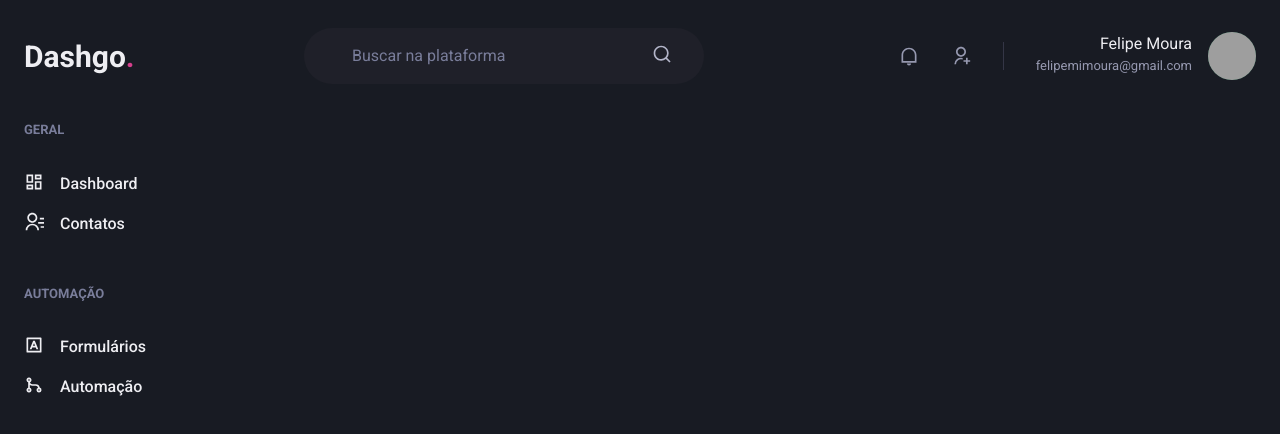
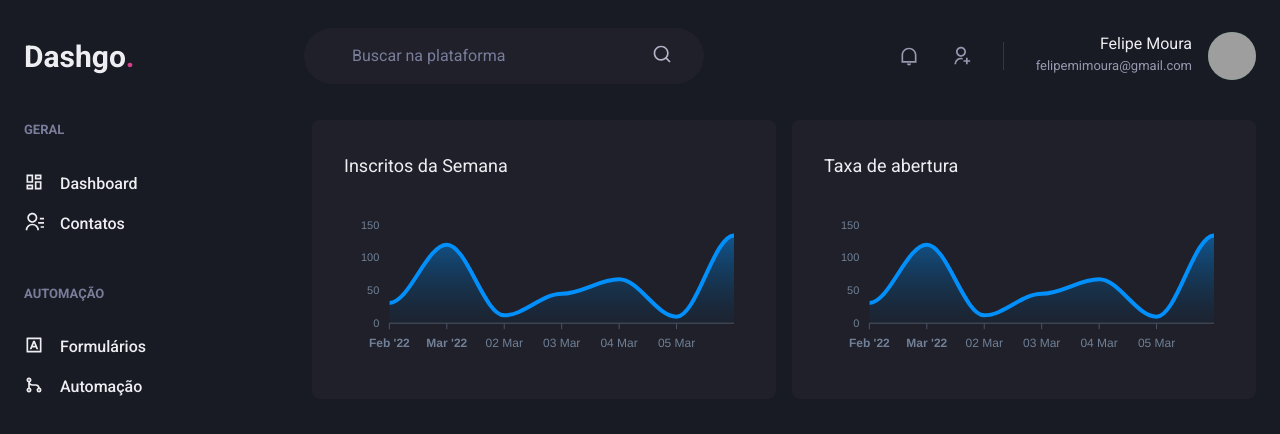
Before and after one commit to felipemimoura/dashgo, a Next.js app: page /dashboard in a window 1280 px wide. Shown: the top 434 px of the page. Built offline with nearby package versions, Linux system fonts and the light colour scheme; grey boxes are pictures that could not be loaded.

Commit message:
feat: desenvolve página de dashboard

```diff
--- a/package.json
+++ b/package.json
@@ -12,9 +12,11 @@
     "@chakra-ui/react": "^1.8.6",
     "@emotion/react": "^11",
     "@emotion/styled": "^11",
+    "apexcharts": "^3.33.2",
     "framer-motion": "^6",
     "next": "12.1.0",
     "react": "17.0.2",
+    "react-apexcharts": "^1.3.9",
     "react-dom": "17.0.2",
     "react-icons": "^4.3.1"
   },
--- a/src/pages/dashboard.tsx
+++ b/src/pages/dashboard.tsx
@@ -1,6 +1,62 @@
-import { Flex } from "@chakra-ui/react";
+import { Box, Flex, SimpleGrid, Text, theme } from "@chakra-ui/react";
+import { ApexOptions } from "apexcharts";
+import dynamic from "next/dynamic";
 import Header from "../components/Header";
 import Sidebar from "../components/Siderbar";
+
+const Chart = dynamic(() => import("react-apexcharts"), {
+  ssr: false,
+});
+
+const options: ApexOptions = {
+  chart: {
+    toolbar: {
+      show: false,
+    },
+    zoom: {
+      enabled: false,
+    },
+    foreColor: theme.colors.gray[500],
+  },
+  grid: {
+    show: false,
+  },
+  dataLabels: {
+    enabled: false,
+  },
+  tooltip: {
+    enabled: false,
+  },
+
+  xaxis: {
+    type: "datetime",
+    axisBorder: {
+      color: theme.colors.gray[600],
+    },
+    axisTicks: {
+      color: theme.colors.gray[600],
+    },
+    categories: [
+      "2022-02-28T00:00:00.000Z",
+      "2022-03-01T00:00:00.000Z",
+      "2022-03-02T00:00:00.000Z",
+      "2022-03-03T00:00:00.000Z",
+      "2022-03-04T00:00:00.000Z",
+      "2022-03-05T00:00:00.000Z",
+      "2022-03-06T00:00:00.000Z",
+    ],
+  },
+  fill: {
+    opacity: 0.3,
+    type: "gradient",
+    gradient: {
+      shade: "dark",
+      opacityFrom: 0.7,
+      opacityTo: 0.3,
+    },
+  },
+};
+const series = [{ name: "serie1", data: [31, 120, 12, 45, 67, 10, 134] }];
 
 export default function Dashboard() {
   return (
@@ -9,6 +65,20 @@ export default function Dashboard() {
 
       <Flex w="100%" my="6" maxWidth={1480} mx="auto" px="6">
         <Sidebar />
+        <SimpleGrid flex="1" gap="4" minChildWidth="320px">
+          <Box p="8" bg="gray.800" borderRadius={8} pb="4">
+            <Text fontSize="lg" mb="4">
+              Inscritos da Semana
+            </Text>
+            <Chart type="area" height={160} options={options} series={series} />
+          </Box>
+          <Box p="8" bg="gray.800" borderRadius={8} pb="4">
+            <Text fontSize="lg" mb="4">
+              Taxa de abertura
+            </Text>
+            <Chart type="area" height={160} options={options} series={series} />
+          </Box>
+        </SimpleGrid>
       </Flex>
     </Flex>
   );
```
Also changed, not shown: 1 other file (tests, documents, lock files or other folders).
